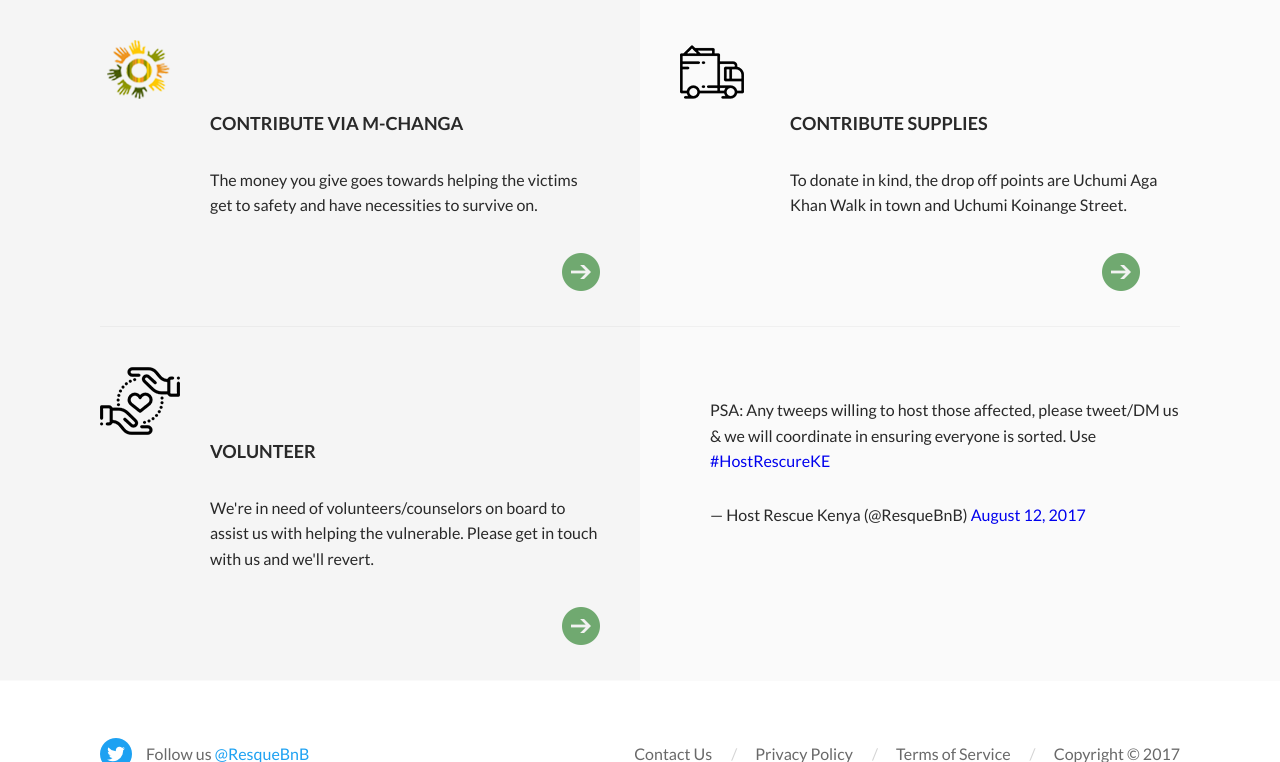
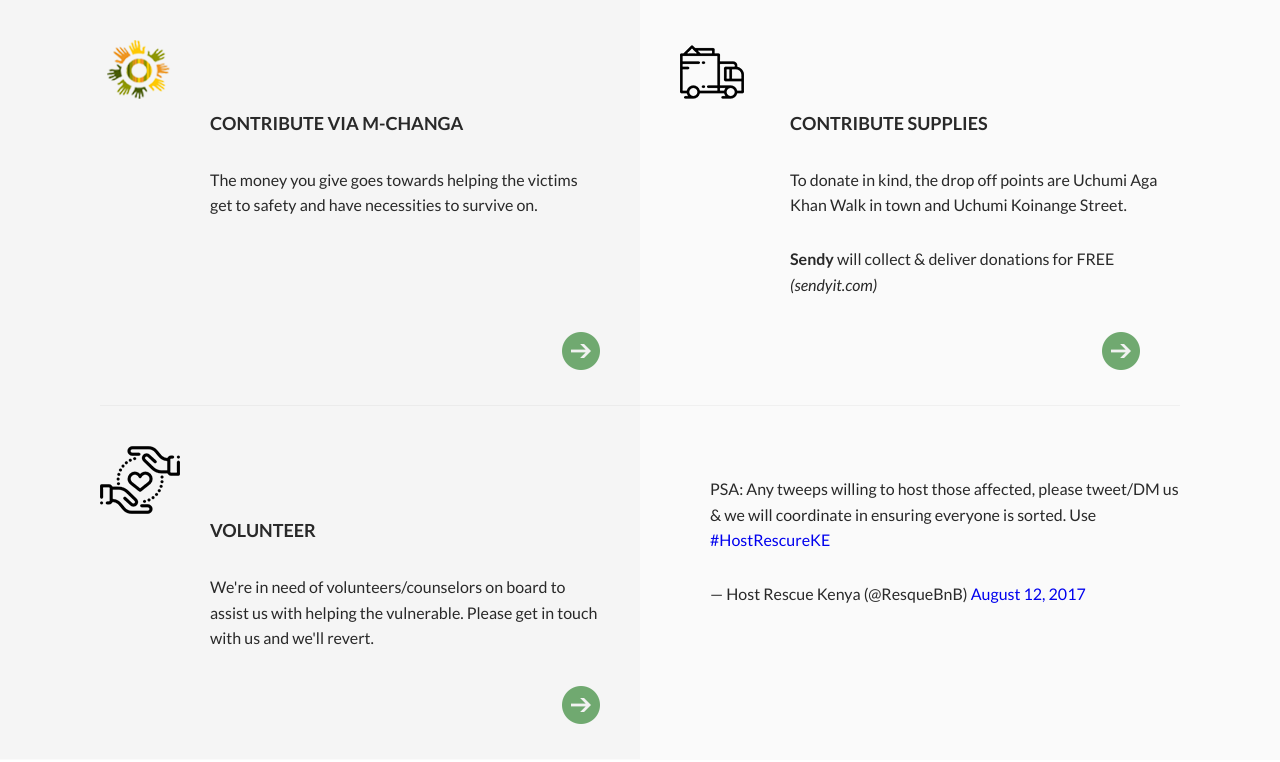
Before and after one commit to tevin/RescueAirBnB, a Flask app: page /getinvolved in a window 1280 px wide. Shown: the part 351-1113 px from the top of the page. Run offline with Flask 2, Linux system fonts and the light colour scheme; some libraries are stand-ins or nearby versions.

Commit message:
add sendy link

```diff
--- a/templates/get_involved.html
+++ b/templates/get_involved.html
@@ -23,6 +23,7 @@
 					<div class="card__inner">
 						<h3>Contribute Supplies</h3>
 						<p>To donate in kind, the drop off points are Uchumi Aga Khan Walk in town and Uchumi Koinange Street. </p>
+						<p><strong>Sendy</strong> will collect &amp; deliver donations for FREE <em>(sendyit.com)</em></p>
 					</div>
 				</a>
 			</div>
```
Lines whose indentation alone changed are shown as unchanged.
